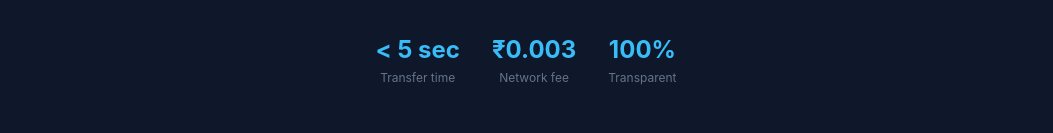
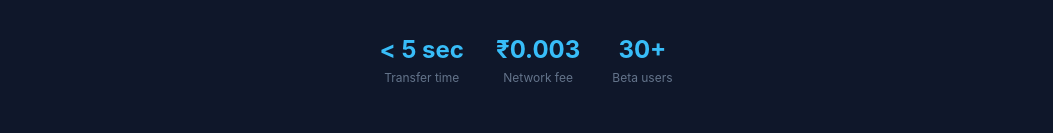
Before and after one commit to ANSHSINGH5999/stellarpay, a Next.js app: page / in a window 1280 px wide. Shown: the part 370-503 px from the top of the page, without its empty margins (114-1167 px from the left). Built offline with nearby package versions, Linux system fonts and the light colour scheme; what @stellar/stellar-sdk would draw is missing.

Commit message:
feat: update homepage stats to show 30+ beta users social proof

```diff
--- a/src/app/page.tsx
+++ b/src/app/page.tsx
@@ -98,8 +98,8 @@ export default function HomePage() {
         <div className="flex justify-center gap-8 mt-8">
           {[
             { label: 'Transfer time', value: '< 5 sec' },
-            { label: 'Network fee',   value: '₹0.003' },
-            { label: 'Transparent',   value: '100%' },
+            { label: 'Network fee',   value: '₹0.003'  },
+            { label: 'Beta users',    value: '30+'      },
           ].map(({ label, value }) => (
             <div key={label} className="text-center">
               <div className="text-2xl font-bold text-brand-400">{value}</div>
```
